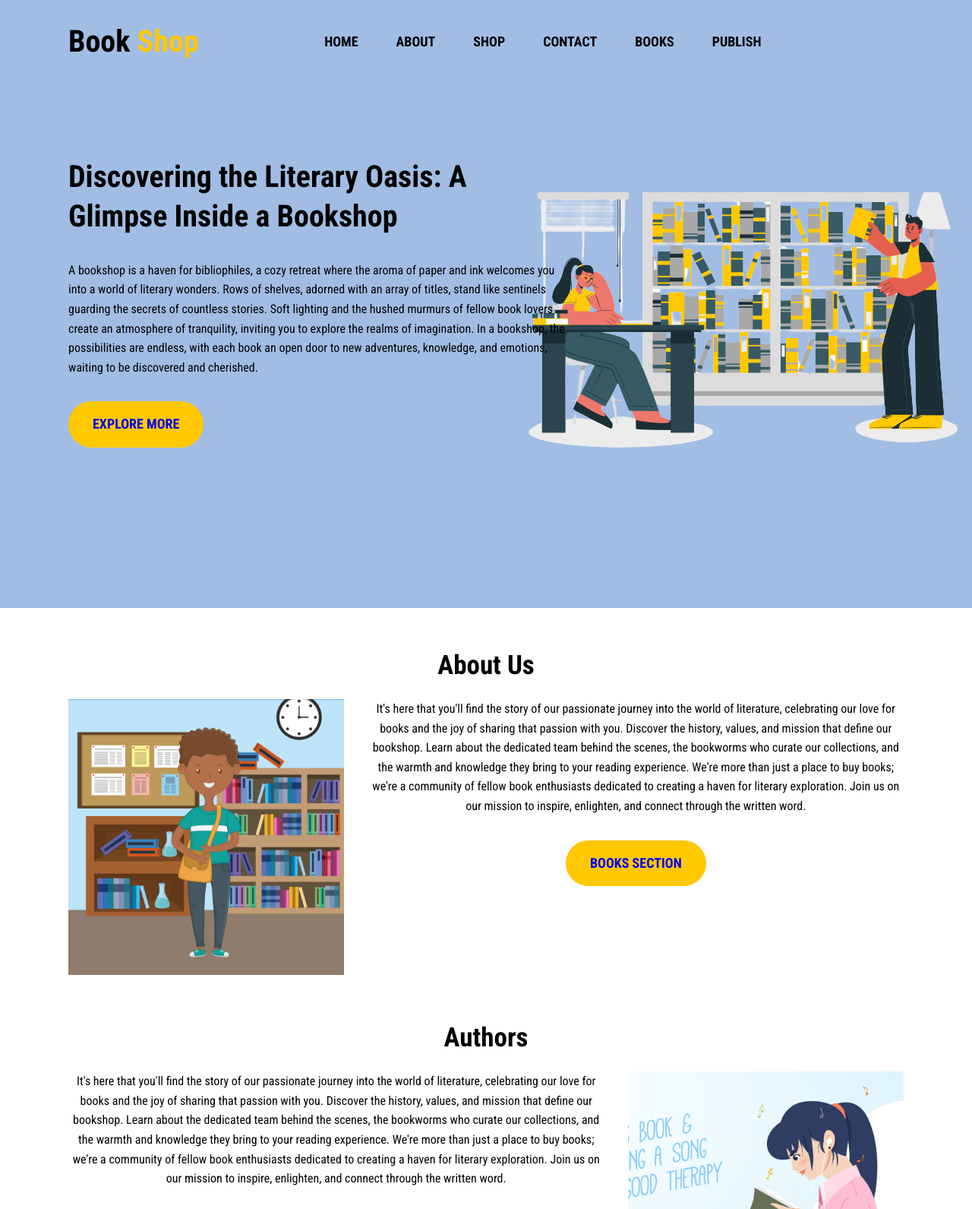
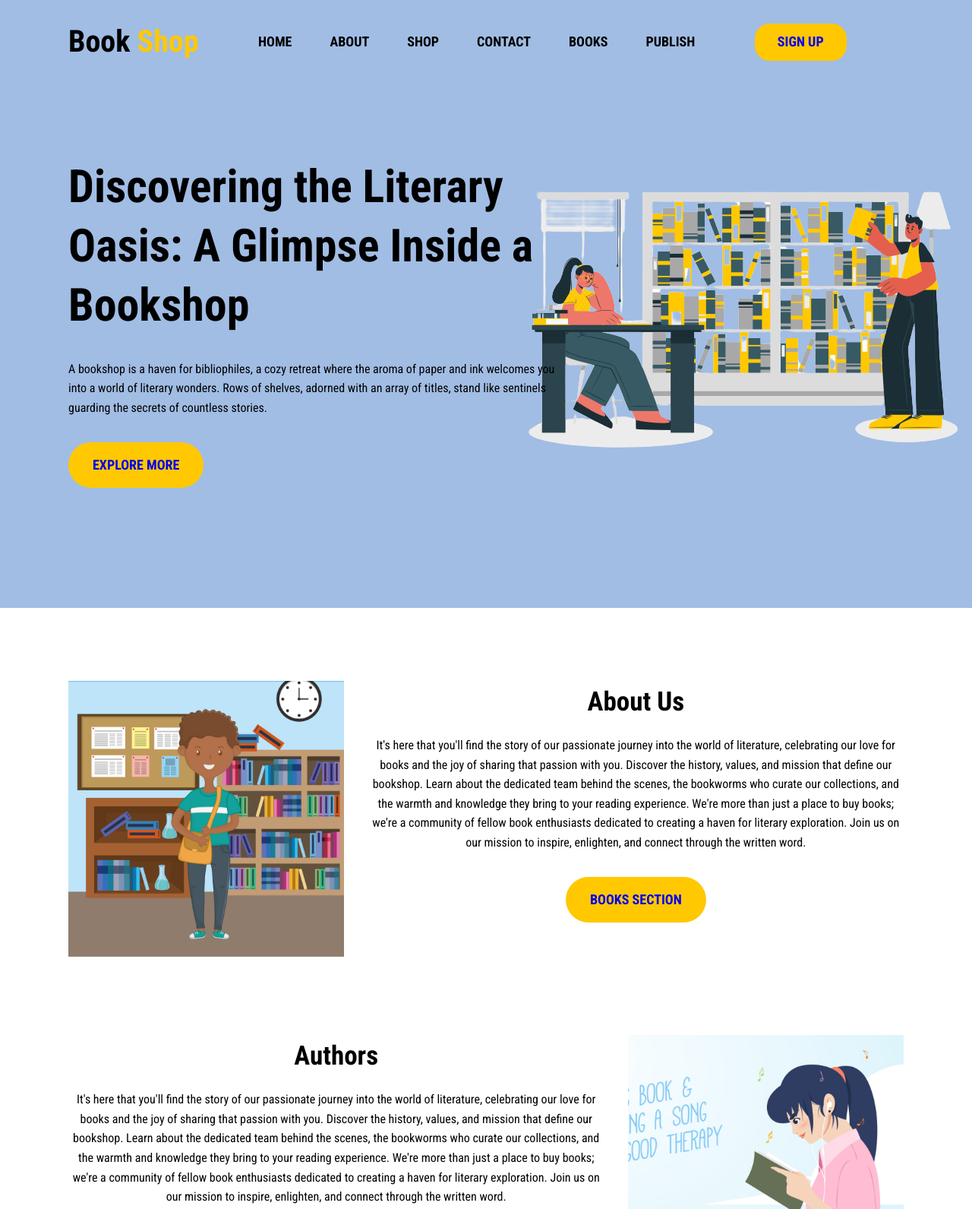
Before and after one commit to Fathyy/Book-shop, a plain HTML site: page index.html in a window 1280 px wide. Shown: the top 1591 px of the page at 76% size. Drawn offline with Linux system fonts and the light colour scheme.

Commit message:
Added signup button and enlarged heading font size

```diff
--- a/index.html
+++ b/index.html
@@ -26,6 +26,10 @@
                     <li class="nav-items"><a href="#" class="nav-link">Publish</a></li>
                 </ul>
 
+                <div class="">
+                    <a href="#" class="signupp btn">Sign Up</a>
+                </div>
+
                  <!-- button to open the sidebar -->
                 <i class="fa-solid fa-bars"></i>
             </nav>
@@ -33,26 +37,26 @@
 
             <!-- Content section -->
             <div class="content">
-                <h1>Discovering the Literary Oasis: A Glimpse Inside a Bookshop</h1>
-                <p>A bookshop is a haven for bibliophiles, a cozy retreat where the aroma of paper and ink welcomes you into a world of literary wonders. Rows of shelves, adorned with an array of titles, stand like sentinels guarding the secrets of countless stories. Soft lighting and the hushed murmurs of fellow book lovers create an atmosphere of tranquility, inviting you to explore the realms of imagination. In a bookshop, the possibilities are endless, with each book an open door to new adventures, knowledge, and emotions, waiting to be discovered and cherished.</p>
+                <h1 class="content-heading">Discovering the Literary Oasis: A Glimpse Inside a Bookshop</h1>
+                <p>A bookshop is a haven for bibliophiles, a cozy retreat where the aroma of paper and ink welcomes you into a world of literary wonders. Rows of shelves, adorned with an array of titles, stand like sentinels guarding the secrets of countless stories. </p>
 
-                <a href="#" class="explore-more">Explore More</a>
+                <a href="#" class="explore-more btn">Explore More</a>
             </div>
         </div>
     </section>
 
     <section class="books">
         <div class="container">
-            <div class="section-title">
-                <h2>About Us</h2>
-            </div>
             <div class="row">
                 <div class="col">
                     <img src="images/newThree.png" alt="">
                 </div>
                 <div class="col col-p">
+                    <div class="section-title">
+                        <h2>About Us</h2>
+                    </div>
                     <p>It's here that you'll find the story of our passionate journey into the world of literature, celebrating our love for books and the joy of sharing that passion with you. Discover the history, values, and mission that define our bookshop. Learn about the dedicated team behind the scenes, the bookworms who curate our collections, and the warmth and knowledge they bring to your reading experience. We're more than just a place to buy books; we're a community of fellow book enthusiasts dedicated to creating a haven for literary exploration. Join us on our mission to inspire, enlighten, and connect through the written word.</p>
-                    <a href="#" class="explore-more">Books section</a>
+                    <a href="#" class="explore-more btn">Books section</a>
                 </div>
             </div>
         </div>
@@ -60,13 +64,14 @@
 
     <section class="books">
         <div class="container">
-            <div class="section-title">
-                <h2>Authors</h2>
-            </div>
+
             <div class="row">
                 <div class="col col-p">
+                    <div class="section-title">
+                        <h2>Authors</h2>
+                    </div>
                     <p>It's here that you'll find the story of our passionate journey into the world of literature, celebrating our love for books and the joy of sharing that passion with you. Discover the history, values, and mission that define our bookshop. Learn about the dedicated team behind the scenes, the bookworms who curate our collections, and the warmth and knowledge they bring to your reading experience. We're more than just a place to buy books; we're a community of fellow book enthusiasts dedicated to creating a haven for literary exploration. Join us on our mission to inspire, enlighten, and connect through the written word.</p>
-                    <a href="#" class="explore-more">Meet Authors</a>
+                    <a href="#" class="explore-more btn">Meet Authors</a>
                 </div>
 
                 <div class="col">
--- a/style.css
+++ b/style.css
@@ -8,6 +8,7 @@
     --black: #000;
     --primary-blue: #a1bde4;
     --gold-looking: #ffc801;
+    --hover-button: #385a64;
 }
 body{
     font-family: 'Roboto Condensed', sans-serif;
@@ -84,6 +85,17 @@ li{
     transform: translateX(-50%);
     transition: 0.5s;
 }
+.signupp{
+    display: inline-block;
+    background-color:var(--gold-looking);
+    padding: 10px 30px;
+    margin: 0;
+    border-radius: 20px;
+}
+.btn:hover{
+    background-color: var(--hover-button);
+    color: var(--white);
+}
 .fa-solid{
     color: var(--black);
     font-size: 25px;
@@ -120,7 +132,7 @@ li{
     margin-top: 7rem;
     width: 60%;
 }
-.content h1{
+.content-heading{
     font-size: 40px;
     font-weight: 700;
     line-height: 1.3;
@@ -137,7 +149,7 @@ li{
 }
 /* Books section */
 .books{
-    margin: 3rem 0;
+    margin: 6rem 0;
     text-align: center;
 }
 .section-title{
@@ -225,7 +237,9 @@ input[type="text"]{
     .header{
         background-position: right 0% bottom 47%;
     }
-
+    .content-heading{
+        font-size: 60px;
+    }
     /* Books section */
     .row{
         display: flex;
```
